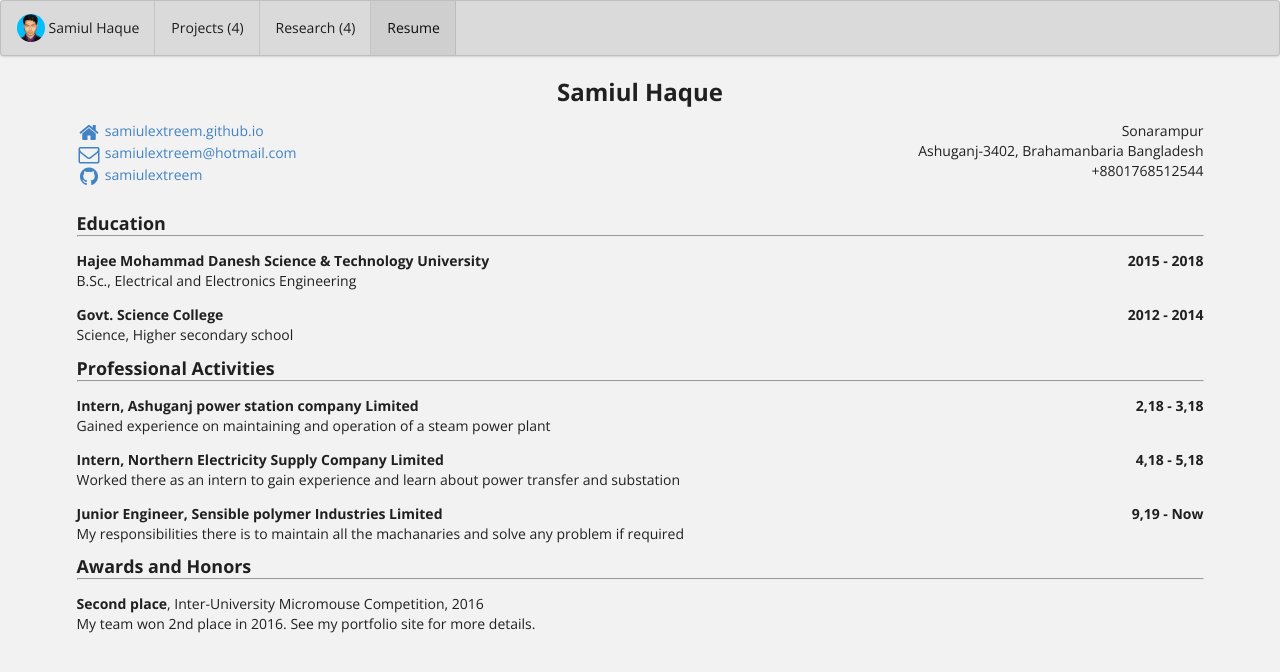
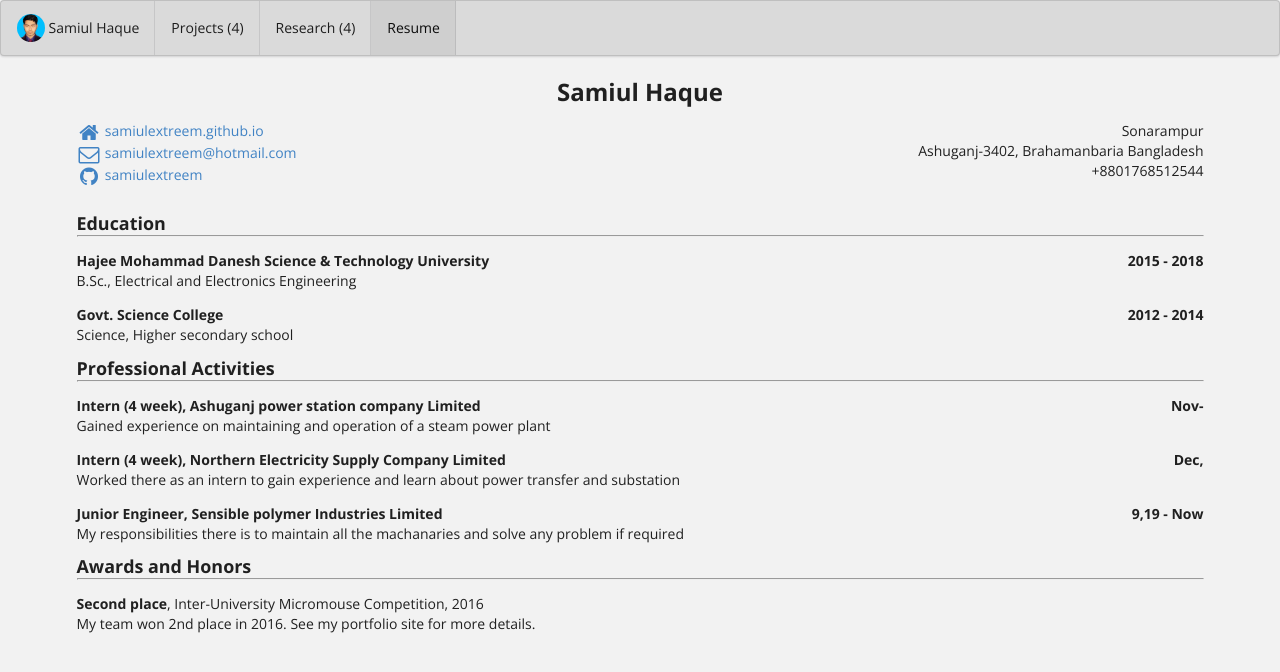
Before and after one commit to samiulextreem/samiulextreem.github.io, a Jekyll site: the page built from bio/index.html, in a window 1280 px wide. Shown: the top 672 px of the page. Built offline with Jekyll 4.4.1, drawn with Linux system fonts in a browser that asks for light colours.

Commit message:
Update bio.json

```diff
--- a/_data/bio.json
+++ b/_data/bio.json
@@ -102,16 +102,16 @@
   "volunteer": [
     {
       "organization": "Ashuganj power station company Limited",
-      "position": "Intern",
-      "startDate": "2,18",
-      "endDate": "3,18",
+      "position": "Intern (4 week)",
+      "startDate": "Nov-2019",
+      "endDate": "",
       "summary": "Gained experience on maintaining and operation of a steam power plant",
     },
     {
       "organization": "Northern Electricity Supply Company Limited",
-      "position": "Intern",
-      "startDate": "4,18",
-      "endDate": "5,18",
+      "position": "Intern (4 week)",
+      "startDate": "Dec,19",
+      "endDate": "",
       "summary": "Worked there as an intern to gain experience and learn about power transfer and substation",
     },
     {
```
